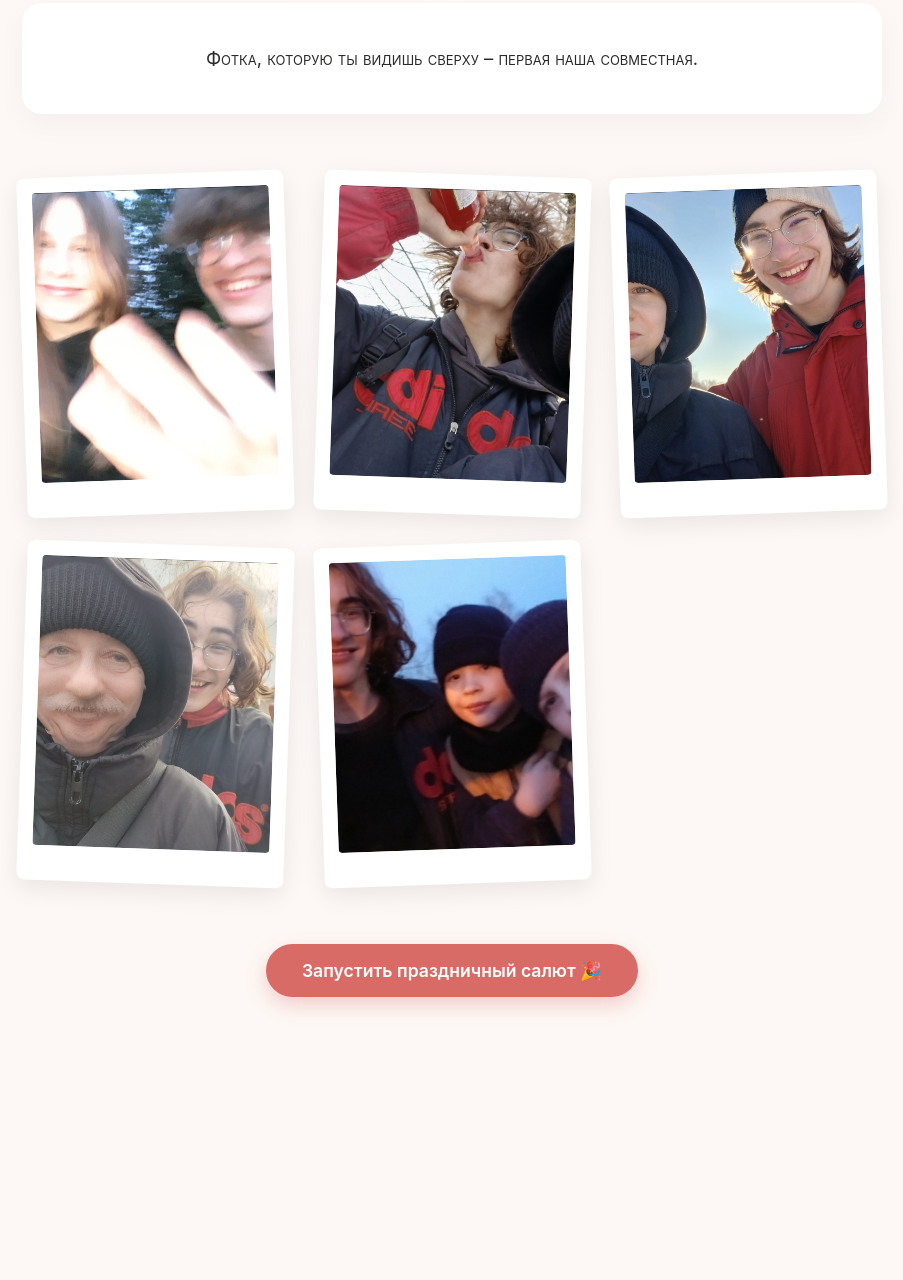
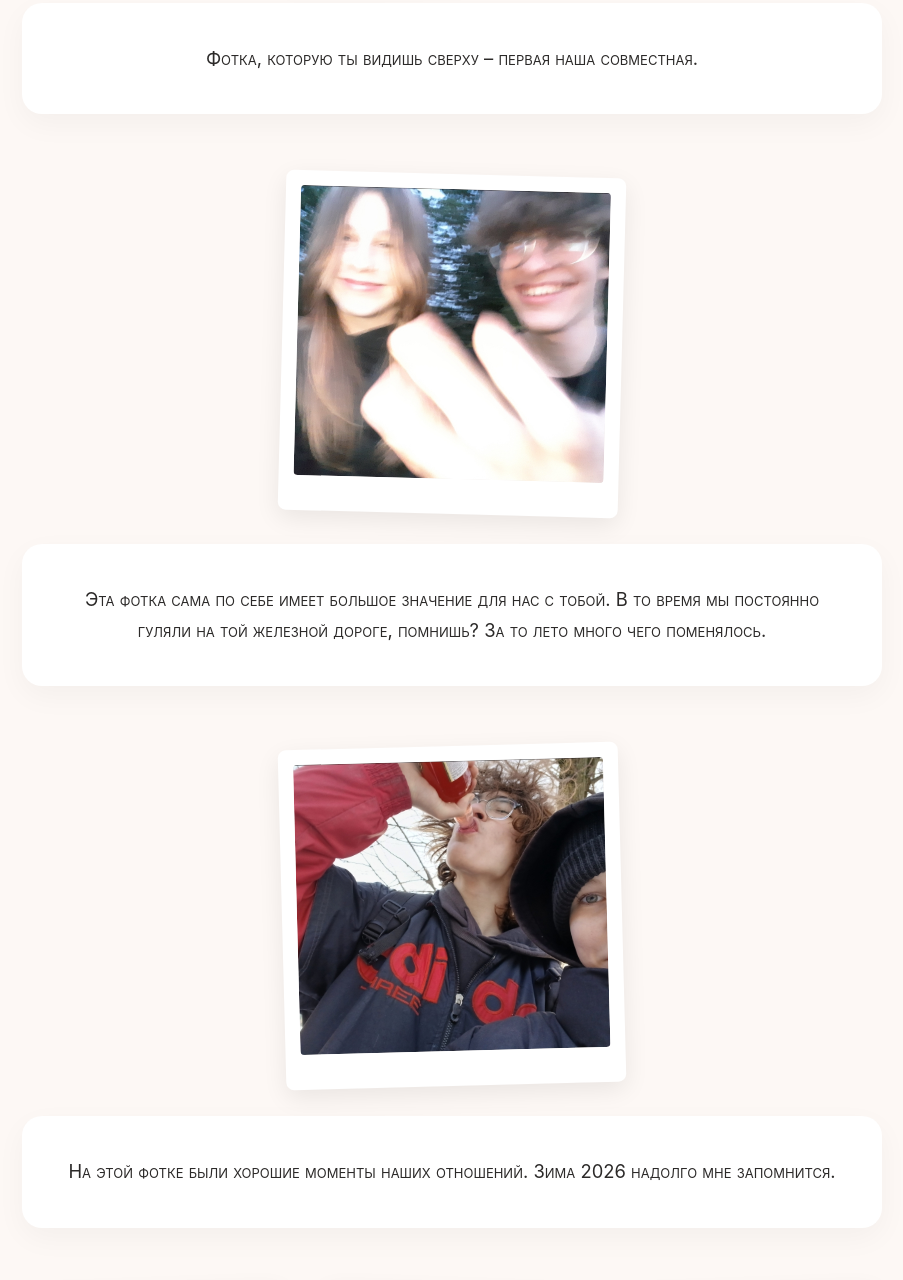
Before and after one commit to Enptyy23am/loverbot, a plain HTML site: page index.html in a window 1280 px wide. Shown: the part 1190-2470 px from the top of the page, without its empty margins (188-1091 px from the left). Before the commit the page ends 2287 px from the top, so only its background shows below. Drawn offline with Linux system fonts and the light colour scheme.

Commit message:
Update index.html

```diff
--- a/index.html
+++ b/index.html
@@ -176,33 +176,43 @@
     </header>
 
     <div class="container">
-        <!-- Блок с первым текстом -->
+        <!-- Вступительный текст -->
         <section class="letter reveal" style="font-variant: small-caps; font-size: 1.15rem; text-align: center;">
             <p>Мы с тобой давно вместе, пускай у нас не так уж и много совместных фоток, но совместных воспоминаний у нас гораздо больше.</p>
         </section>
 
-        <!-- Первая фотка отдельно -->
+        <!-- 1 фотка + текст -->
         <div class="reveal" style="max-width: 340px; margin: 0 auto 30px auto;">
             <div class="polaroid" style="transform: rotate(-1.5deg);">
                 <img src="photo1.jpg" alt="Фото 1">
             </div>
         </div>
-
-        <!-- Твоё описание сразу после первой фотки -->
         <section class="letter reveal" style="font-variant: small-caps; font-size: 1.15rem; text-align: center;">
             <p>Фотка, которую ты видишь сверху – первая наша совместная.</p>
         </section>
 
-        <!-- Остальные 5 фоток -->
-        <section class="gallery reveal">
-            <div class="polaroid">
+        <!-- 2 фотка + текст -->
+        <div class="reveal" style="max-width: 340px; margin: 0 auto 30px auto;">
+            <div class="polaroid" style="transform: rotate(1.5deg);">
                 <img src="photo2.jpg" alt="Фото 2">
             </div>
+        </div>
+        <section class="letter reveal" style="font-variant: small-caps; font-size: 1.15rem; text-align: center;">
+            <p>Эта фотка сама по себе имеет большое значение для нас с тобой. В то время мы постоянно гуляли на той железной дороге, помнишь? За то лето много чего поменялось.</p>
+        </section>
 
-            <div class="polaroid">
+        <!-- 3 фотка + текст -->
+        <div class="reveal" style="max-width: 340px; margin: 0 auto 30px auto;">
+            <div class="polaroid" style="transform: rotate(-1.5deg);">
                 <img src="photo3.jpg" alt="Фото 3">
             </div>
+        </div>
+        <section class="letter reveal" style="font-variant: small-caps; font-size: 1.15rem; text-align: center;">
+            <p>На этой фотке были хорошие моменты наших отношений. Зима 2026 надолго мне запомнится.</p>
+        </section>
 
+        <!-- Остальные 3 фотки (4, 5, 6) -->
+        <section class="gallery reveal">
             <div class="polaroid">
                 <img src="photo4.jpg" alt="Фото 4">
             </div>
```
